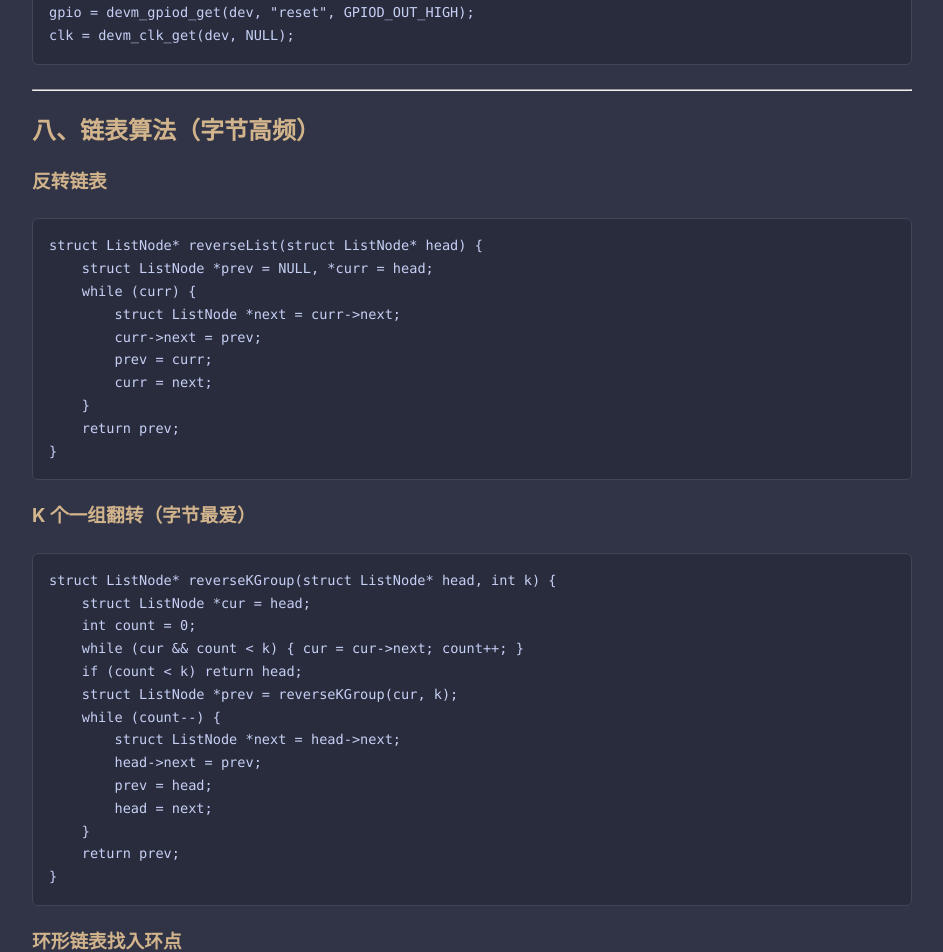
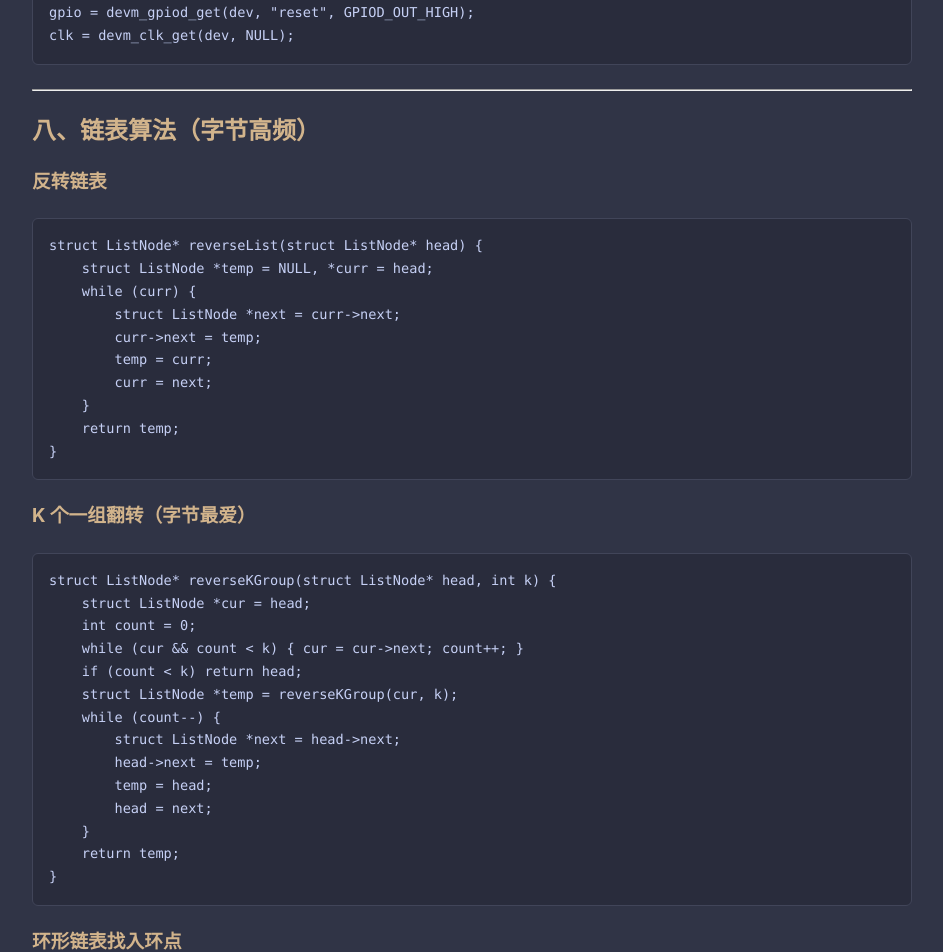
Before and after one commit to wangxiaolei12/wangxiaolei12.github.io, a Jekyll site: the page built from _posts/interview/2026-06-11-bsp-kernel-interview-guide.md, in a window 1280 px wide and 1400 px high, scrolled down 7976 px. Shown: the top 952 px of the window, without its empty margins (168-1111 px from the left). Built offline with Jekyll 4.4.1, drawn with Linux system fonts in a browser that asks for light colours.

Commit message:
fix: 链表翻转中 prev 改为 temp 避免语义混淆

````diff
--- a/_posts/interview/2026-06-11-bsp-kernel-interview-guide.md
+++ b/_posts/interview/2026-06-11-bsp-kernel-interview-guide.md
@@ -363,14 +363,14 @@ clk = devm_clk_get(dev, NULL);
 
 ```c
 struct ListNode* reverseList(struct ListNode* head) {
-    struct ListNode *prev = NULL, *curr = head;
+    struct ListNode *temp = NULL, *curr = head;
     while (curr) {
         struct ListNode *next = curr->next;
-        curr->next = prev;
-        prev = curr;
+        curr->next = temp;
+        temp = curr;
         curr = next;
     }
-    return prev;
+    return temp;
 }
 ```
 
@@ -382,14 +382,14 @@ struct ListNode* reverseKGroup(struct ListNode* head, int k) {
     int count = 0;
     while (cur && count < k) { cur = cur->next; count++; }
     if (count < k) return head;
-    struct ListNode *prev = reverseKGroup(cur, k);
+    struct ListNode *temp = reverseKGroup(cur, k);
     while (count--) {
         struct ListNode *next = head->next;
-        head->next = prev;
-        prev = head;
+        head->next = temp;
+        temp = head;
         head = next;
     }
-    return prev;
+    return temp;
 }
 ```
 
````
